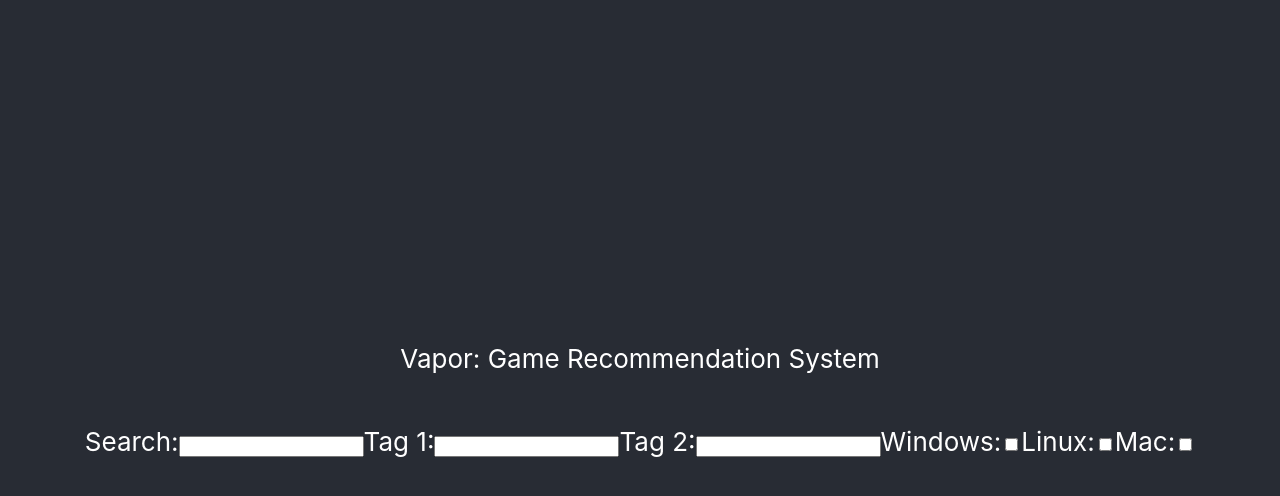
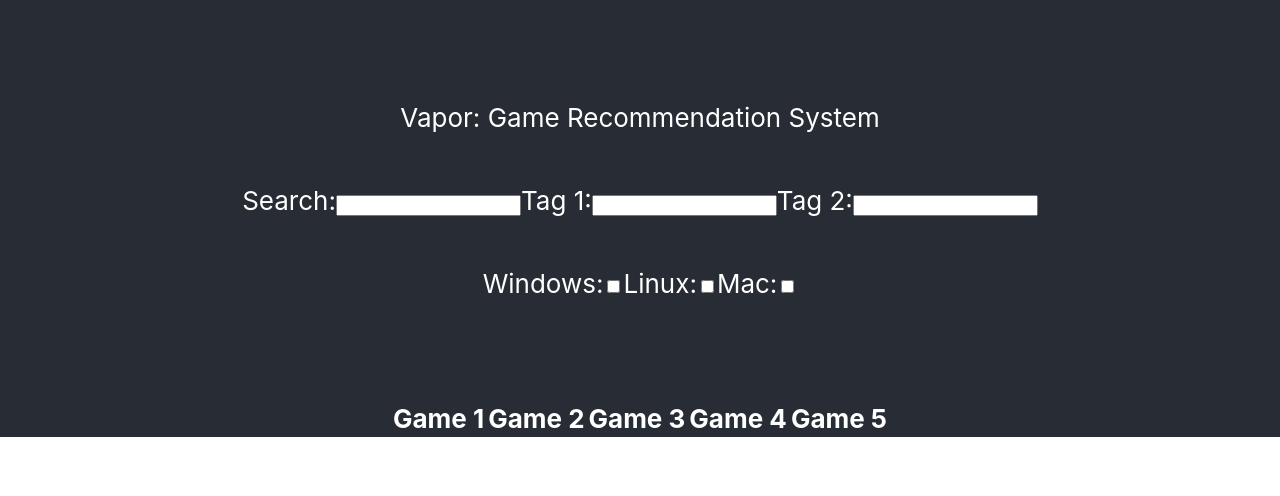
Before and after one commit to TylerStratton2003/CS367FinalProject, a React (Create React App) app in the folder React/vapor/: page / in a window 1280 px wide. Shown: the top 496 px of the page. Built offline with nearby package versions, Linux system fonts and the light colour scheme.

Commit message:
table creation

```diff
--- a/React/vapor/src/App.css
+++ b/React/vapor/src/App.css
@@ -1,10 +1,19 @@
 .App {
+  text-align: center;
+  background-color: #282c34;
+  min-height: 50vh;
+  display: flex;
+  flex-direction: column;
+  align-items: center;
+  justify-content: center;
+  font-size: calc(10px + 2vmin);
+  color: white;
   text-align: center;
 }
 
 .App-header {
   background-color: #282c34;
-  min-height: 100vh;
+  min-height: 50vh;
   display: flex;
   flex-direction: column;
   align-items: center;
@@ -15,21 +24,19 @@
 }
 
 .App-body{
+  background-color: #282c34;
   font-size: 10px;
+  display: flex;
+  flex-direction: column;
+  align-items: center;
+  justify-content: center;
   color: white;
+  text-align: center;
 }
 
-.mostPop {
-  text-align: left;
+.App-body-table {
+  display: inline-block;
+  width:auto;
+  height:auto;
+  background-color: white;
 }
-
-.mostPop-header {
-  background-color: #282c34;
-  min-height: 100vh;
-  display: flex;
-  flex-direction: column;
-  align-items: left;
-  justify-content: left;
-  font-size: calc(10px + 2vmin);
-  color: white;
-}
--- a/React/vapor/src/App.js
+++ b/React/vapor/src/App.js
@@ -12,6 +12,8 @@ function App() {
           <input type="text" name="tag1" id="tag1"></input>
           <label for="tag2">Tag 2:</label>
           <input type="text" name="tag2" id="tag2"></input>
+        </p>
+        <p>
           <label for="win">Windows:</label>
           <input type="checkbox" name="win" id="win" ></input>
           <label for="lix">Linux:</label>
@@ -21,6 +23,15 @@ function App() {
         </p>
       </header>
       <body>
+        <table>
+          <tr>
+            <th>Game 1</th>
+            <th>Game 2</th>
+            <th>Game 3</th>
+            <th>Game 4</th>
+            <th>Game 5</th>
+          </tr>
+        </table>
       </body>
     </div>
   );
```
